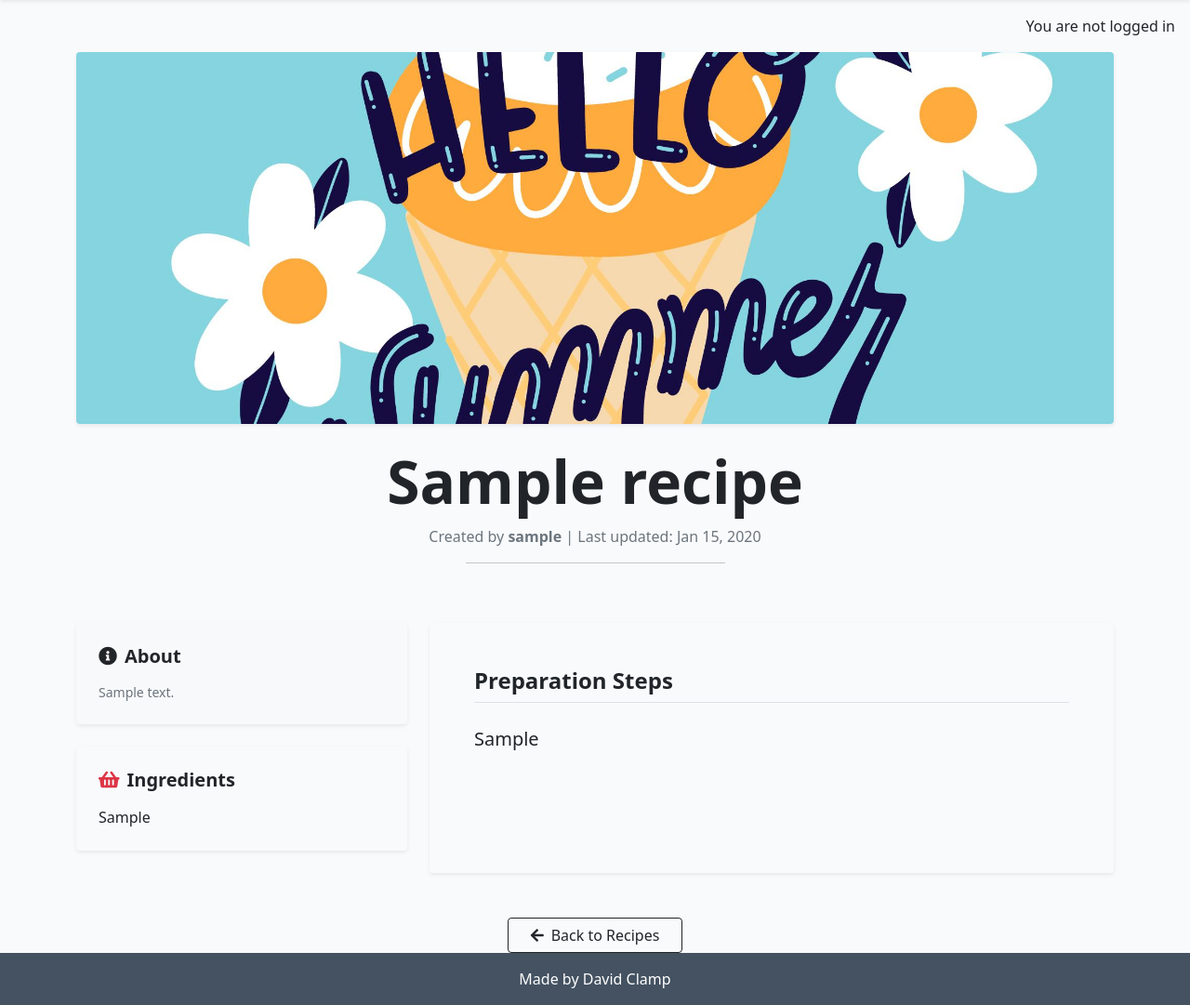
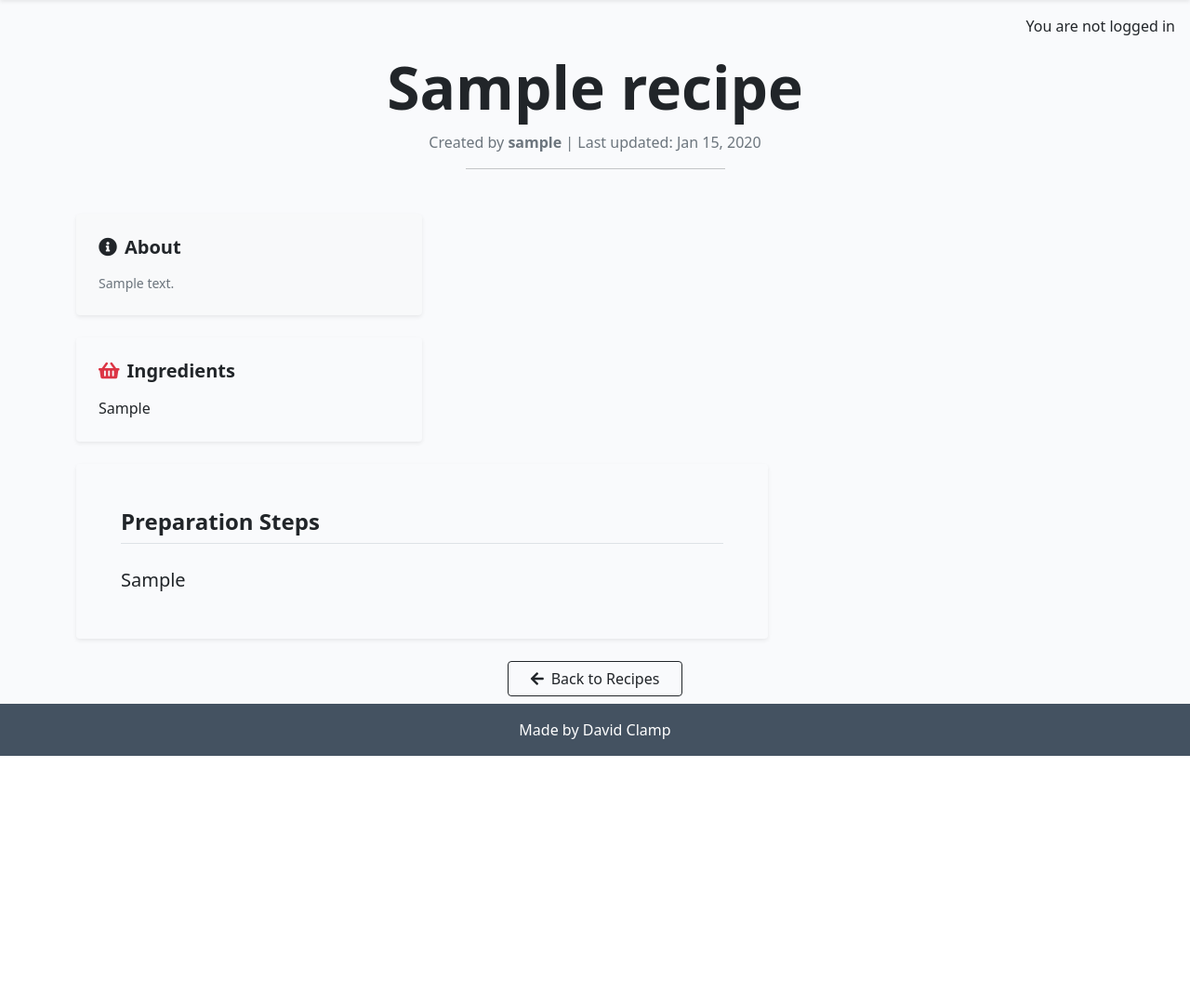
Before and after one commit to DavidClamp/recipe_project, a Django app: a page that uses center/templates/center/recipe_detail.html in a window 1280 px wide. Shown: the part 57-1138 px from the top of the page at 93% size. After the commit the page ends 870 px from the top, so only its background shows below. Run offline with Django 4.2, Linux system fonts and the light colour scheme; tables that the repository leaves empty hold one stand-in row (values such as "Sample post"); some libraries are stand-ins or nearby versions.

Commit message:
Raised 'back to recipe' button. Away from footer

```diff
--- a/center/templates/center/index.html
+++ b/center/templates/center/index.html
@@ -2,7 +2,7 @@
 
 {% block content %}
 
-<!-- index.html content starts here -->
+ <!-- Content here -->
 
 <div class="container fluid">
     <div class="row row-cols-1 row-cols-md-3 g-4">
@@ -16,7 +16,6 @@
 
                     <p class="small text-muted mb-2">By {{ recipe.author }}</p>
 
-                    <!-- Summernote Description: REQUIRES |safe and |truncatewords -->
                     <div class="card-text text-secondary mb-3">
                         {{ recipe.description|safe|truncatewords:15 }}
                     </div>
@@ -55,7 +54,7 @@
     {% endif %}
 </div>
 
-<!-- index.html content ends here -->
+<!-- Content end -->
 {% endblock %}
 {% block copyright %}
     Copyright 2026 David Clamp
--- a/center/templates/center/recipe_detail.html
+++ b/center/templates/center/recipe_detail.html
@@ -4,14 +4,14 @@
 
     <div class="container fluid">
     <div class="row">
-        <!-- Featured Recipe Image -->
+        <!-- Featured Recipe Image
         <div class="col-12 mb-4">
-            <div class="rounded overflow-hidden shadow-sm" style="max-height: 400px;">
+            <div class="rounded overflow-hidden shadow-sm" style="max-height: 200px;">
                 <img src="{% static 'images/ice_cream.jpg' %}"
                      class="img-fluid w-100"
                      alt="{{ recipe.title }}"
                      style="object-fit: cover; object-position: center; height: 400px;">
-            </div>
+            </div> -->
         </div>
         <!-- Recipe Header -->
         <div class="col-12 text-center mb-5">
@@ -39,13 +39,8 @@
         </div>
     </div>
 </div>
+
 {% endif %}
-
-
-
-
-
-
 
         <!-- Sidebar: Description & Ingredients -->
         <div class="col-lg-4">
@@ -84,7 +79,7 @@
     </div>
 
     <!-- Back Button -->
-    <div class="row mt-5">
+    <div class="row mb-2 mt-4">
         <div class="col text-center">
             <a href="{% url 'home' %}" class="btn btn-outline-dark px-4">
                 <i class="fas fa-arrow-left me-2"></i>Back to Recipes
--- a/center/views.py
+++ b/center/views.py
@@ -44,8 +44,8 @@ def recipe_detail(request, slug):
 @login_required
 def add_recipe(request):
 
+    if request.method == "POST":
 
-    if request.method == "POST":
         title = request.POST.get("title")
         description = request.POST.get("description")
         ingredients = request.POST.get("ingredients")
```
